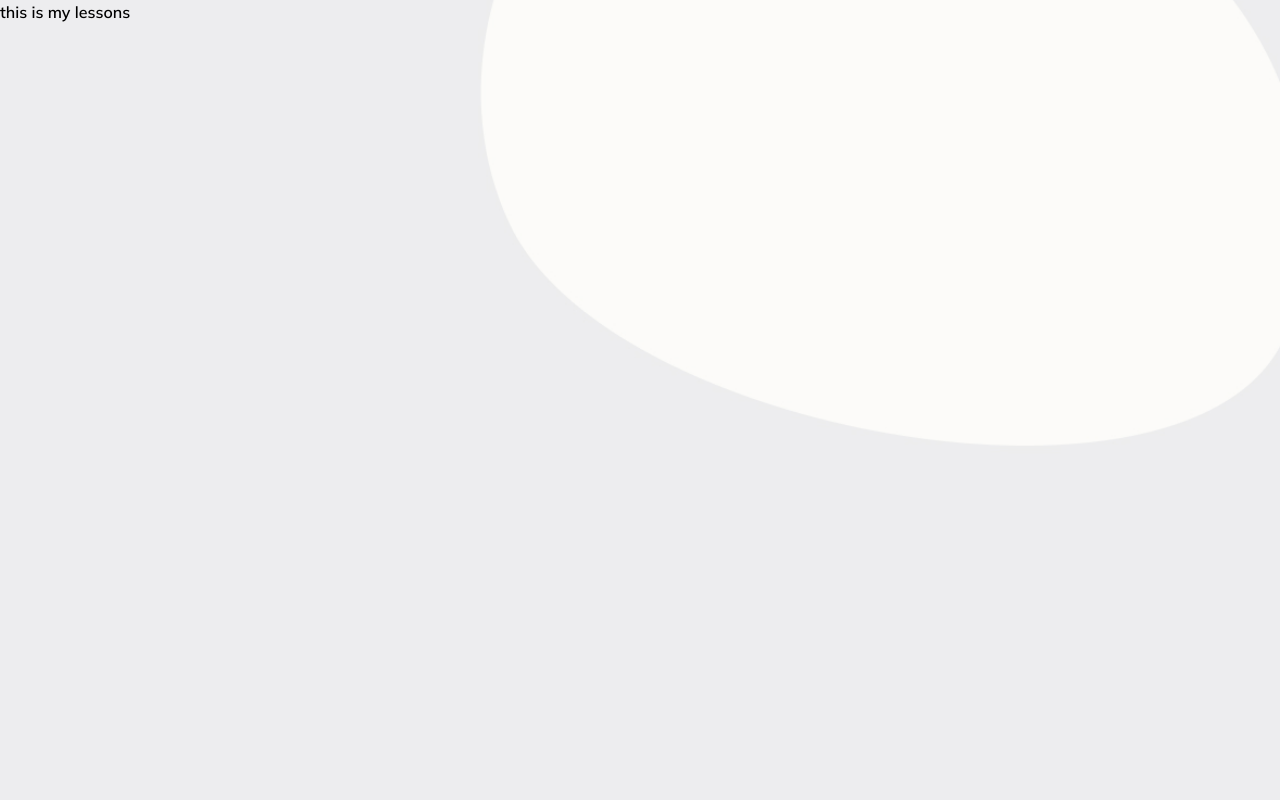
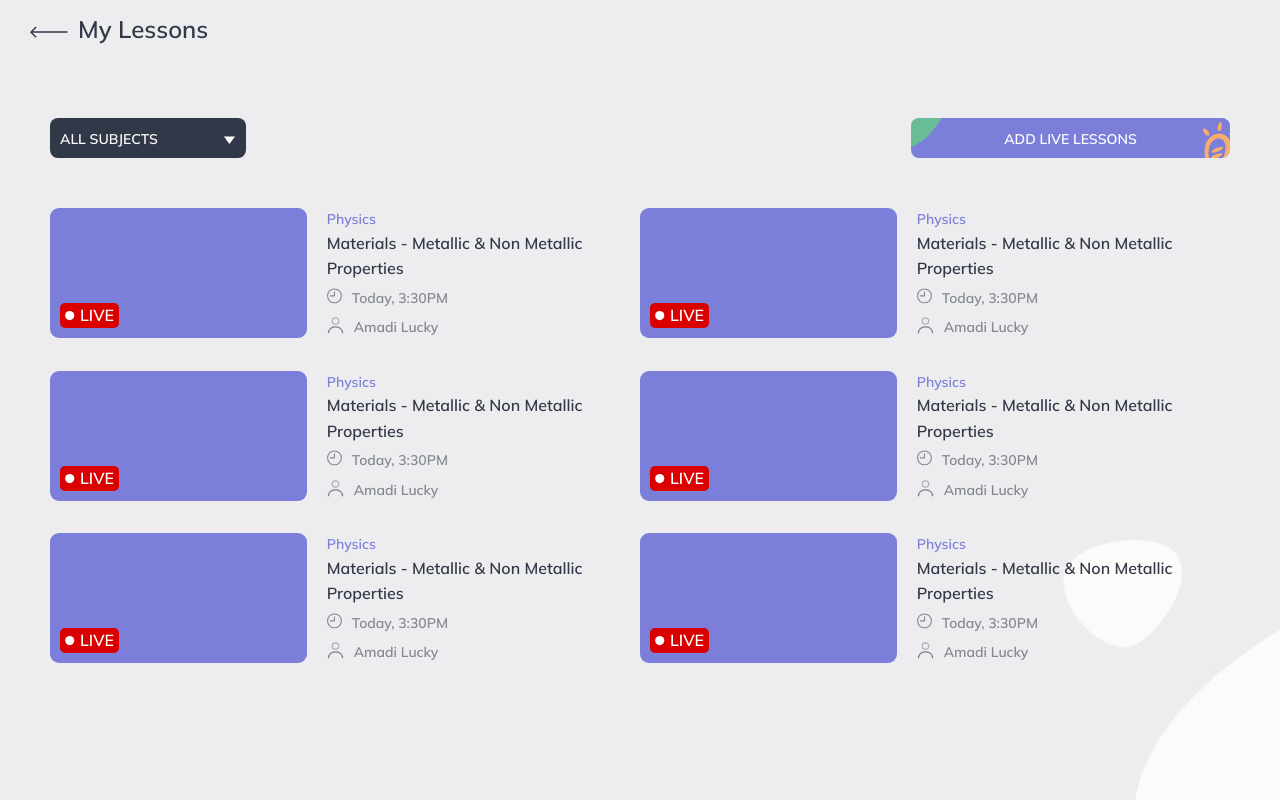
Before and after one commit to w3bh4ck/x-tsx, a React (Create React App) app: page /my-lessons in a window 1280 px wide. Built offline with nearby package versions, Linux system fonts and the light colour scheme.

Commit message:
Core(_): Add scaffold for the my-lesson page

```diff
--- a/src/assets/icons/Icons.tsx
+++ b/src/assets/icons/Icons.tsx
@@ -10,6 +10,32 @@ export const RightArrow = () => {
       <path
         d="M1.10047 0.965519C0.257873 1.7937 3.29123 6.22583 5.74078 7.86399C2.99632 9.3262 -0.930791 13.6916 0.200697 14.9445C1.28103 16.1397 7.50722 10.1271 8.13315 8.18252C8.57552 6.82345 2.45765 -0.369277 1.10047 0.965519Z"
         fill="#313848"
+      />
+    </svg>
+  );
+};
+export const BackArrowIcon = () => {
+  return (
+    <svg
+      width={38}
+      height={12}
+      viewBox="0 0 38 12"
+      fill="none"
+      xmlns="http://www.w3.org/2000/svg"
+    >
+      <path
+        d="M6.10999 11.21L0.999985 6.32L6.10999 1"
+        stroke="#313848"
+        strokeWidth="1.5"
+        strokeMiterlimit={10}
+        strokeLinejoin="round"
+      />
+      <path
+        d="M37.47 6.1001H1.32997"
+        stroke="#313848"
+        strokeWidth="1.5"
+        strokeMiterlimit={10}
+        strokeLinejoin="round"
       />
     </svg>
   );
--- /dev/null
+++ b/src/components/cards/list-tems/MyLessonsItem.tsx
@@ -0,0 +1,60 @@
+import React from 'react';
+import styled from 'styled-components';
+import { ClockIcon, PersonIcon } from '../../../assets/icons/Icons';
+import StatusButton from '../../buttons/StatusButton';
+
+const MyLessonItem = () => {
+  return (
+    <ItemWrapper>
+      <div className="lesson-image">
+        <div className="status">
+          <StatusButton status="live" />
+        </div>
+      </div>
+      <div className="item-content px-3">
+        <p className="physics subject">Physics</p>
+        <p className="title">Materials - Metallic & Non Metallic Properties</p>
+        <div className="time-date">
+          <span className="pt-1">
+            <ClockIcon />
+          </span>{' '}
+          <span className="ml-1 pt-1">Today, 3:30PM</span>
+        </div>
+        <div className="time-date">
+          <span className="pt-1">
+            <PersonIcon />
+          </span>{' '}
+          <span className="ml-1 pt-1">Amadi Lucky</span>
+        </div>
+      </div>
+    </ItemWrapper>
+  );
+};
+
+export default MyLessonItem;
+
+const ItemWrapper = styled.div`
+  display: flex;
+  margin-top: 30px;
+  & .lesson-image {
+    height: 130px;
+    width: 50%;
+    background-color: #7b7fda;
+    border-radius: 9px;
+  }
+  & .title {
+    color: #313848;
+    text-transform: capitalize;
+    font-size: 16px;
+    font-weight: 700;
+  }
+  & .status {
+    padding-top: 95px;
+    padding-left: 10px;
+  }
+  & .time-date {
+    display: flex;
+    color: #838891;
+    font-size: 14px;
+  }
+`;
--- a/src/containers/Layout.tsx
+++ b/src/containers/Layout.tsx
@@ -11,6 +11,10 @@ const Layout: FC<Iprops> = ({ children }) => {
 
 export default Layout;
 
+export const MyLessonLayout: FC<Iprops> = ({ children }) => {
+  return <StyledMyLessonLayout>{children}</StyledMyLessonLayout>;
+};
+
 const StyledLayout = styled.div`
   background-color: #e5e5e5;
   background-image: url('/images/live-home.jpg');
@@ -19,3 +23,16 @@ const StyledLayout = styled.div`
   background-repeat: no-repeat;
   min-height: 100vh;
 `;
+
+const StyledMyLessonLayout = styled.div`
+  background-color: #e5e5e5;
+  background-image: url('/images/my-lesson.jpg');
+  background-position: center;
+  background-size: cover;
+  background-repeat: no-repeat;
+  min-height: 100vh;
+  & .my-lessons {
+    display: flex;
+    justify-content: center;
+  }
+`;
--- /dev/null
+++ b/src/containers/my-lessons-list/MyLessons.tsx
@@ -0,0 +1,31 @@
+import React from 'react';
+import styled from 'styled-components';
+import MyLessonItem from '../../components/cards/list-tems/MyLessonsItem';
+
+const MyLessonsGrid = () => {
+  return (
+    <StyledGrid>
+      <MyLessonItem />
+      <MyLessonItem />
+      <MyLessonItem />
+      <MyLessonItem />
+      <MyLessonItem />
+      <MyLessonItem />
+    </StyledGrid>
+  );
+};
+
+export default MyLessonsGrid;
+
+const StyledGrid = styled.div`
+  display: grid;
+  width: 100%;
+  grid-template-columns: auto auto;
+  padding: 10px 50px 10px 50px;
+  @media only screen and (max-width: ${props =>
+      props.theme.breakpoints.medium}) {
+    display: flex;
+    flex-direction: column;
+    padding: 10px 10px 10px 10px;
+  }
+`;
--- a/src/pages/my-lessons/index.tsx
+++ b/src/pages/my-lessons/index.tsx
@@ -1,8 +1,92 @@
-import React from 'react';
-import Layout from '../../containers/Layout';
+import { Link } from 'react-router-dom';
+import styled from 'styled-components';
+import { BackArrowIcon, DownArrowIcon } from '../../assets/icons/Icons';
+import { MyLessonLayout } from '../../containers/Layout';
+import MyLessonsGrid from '../../containers/my-lessons-list/MyLessons';
 
 const MyLessons = () => {
-  return <Layout>this is my lessons</Layout>;
+  return (
+    <MyLessonLayout>
+      <NavWrapper className="d-flex">
+        <span className="back-arrow">
+          <Link to="/">
+            <BackArrowIcon />
+          </Link>
+        </span>
+        <StyledPageTitle>My Lessons</StyledPageTitle>
+      </NavWrapper>
+      <LiveActionSection>
+        <StyledSubjectButton>
+          <span>All Subjects</span>
+          <span>
+            <DownArrowIcon />
+          </span>
+        </StyledSubjectButton>
+        <StyledAddLessonButton>
+          <span className="mx-2">Add live lessons</span>
+        </StyledAddLessonButton>
+      </LiveActionSection>
+      <div className="my-lessons">
+        <MyLessonsGrid />
+      </div>
+    </MyLessonLayout>
+  );
 };
 
 export default MyLessons;
+
+const StyledPageTitle = styled.p`
+  color: #313848;
+  font-size: 24px;
+  font-weight: 700;
+  padding: 10px 10px 10px 10px;
+`;
+
+const NavWrapper = styled.div`
+  margin-left: 30px;
+  & .back-arrow {
+    padding-top: 20px;
+  }
+`;
+
+export const LiveActionSection = styled.div`
+  display: flex;
+  justify-content: space-between;
+  margin-top: 40px;
+  padding: 10px 50px 10px 50px;
+  @media only screen and (max-width: ${props =>
+      props.theme.breakpoints.medium}) {
+    padding: 10px 10px 10px 10px;
+    flex-direction: column;
+  }
+`;
+
+const StyledSubjectButton = styled.div`
+  display: flex;
+  font-size: 14px;
+  cursor: pointer;
+  margin-top: 10px;
+  justify-content: space-between;
+  padding: 10px 10px 10px 10px;
+  height: 40px;
+  min-width: 196px;
+  border-radius: 8px;
+  background-color: #313848;
+  color: #ffffff;
+  text-transform: uppercase;
+`;
+
+const StyledAddLessonButton = styled.div`
+  text-align: center;
+  font-size: 14px;
+  margin-top: 10px;
+  cursor: pointer;
+  padding: 10px 10px 10px 10px;
+  height: 40px;
+  min-width: 319px;
+  border-radius: 8px;
+  background-color: #7b7fda;
+  background-image: url('/images/button-bg.png');
+  color: #ffffff;
+  text-transform: uppercase;
+`;
--- a/src/styles/GlobalStyles.ts
+++ b/src/styles/GlobalStyles.ts
@@ -44,9 +44,17 @@ export const GlobalStyles = createGlobalStyle`
         margin-right: 10px;
         margin-left: 10px;
     }
+     & .mx-3 {
+        margin-right: 20px;
+        margin-left: 20px;
+    }
      & .px-2 {
         padding-right: 10px;
         padding-left: 10px;
+    }
+     & .px-3 {
+        padding-right: 20px;
+        padding-left: 20px;
     }
      .pt-1 {
         padding-top: 5px;
```
Also changed, not shown: public/images/button-bg.png (added), public/images/my-lesson.jpg (added).
